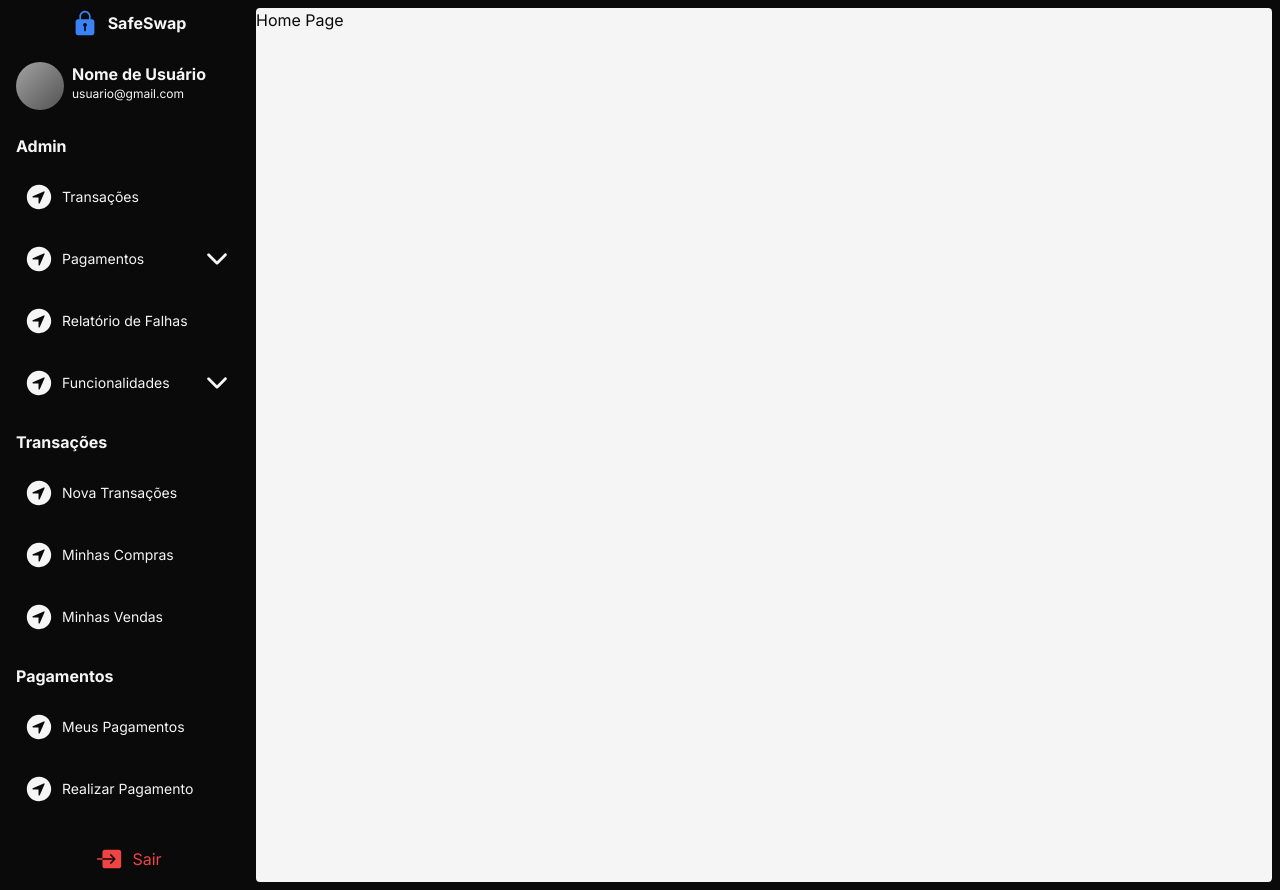
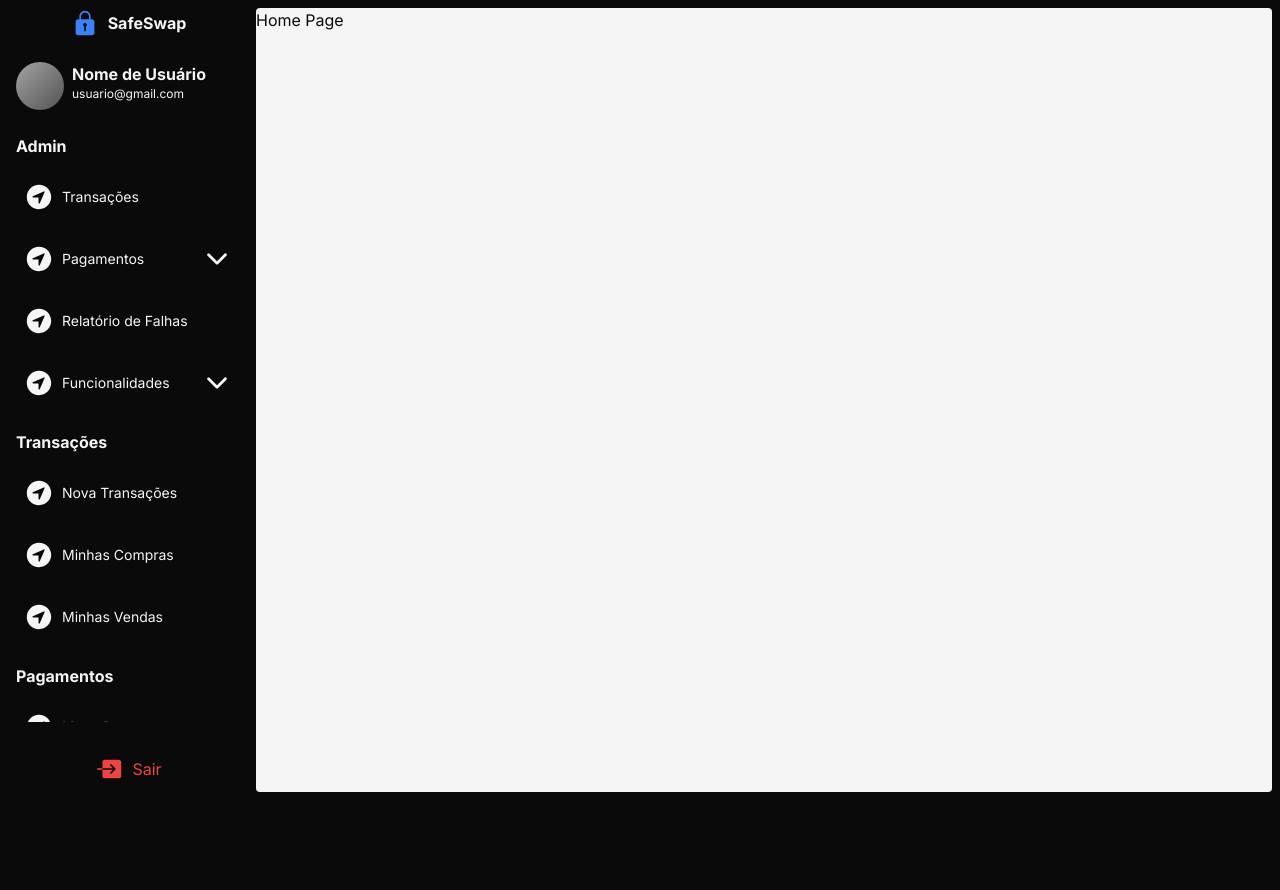
Before and after one commit to imLymei/safeswap-mock, a Next.js app: page / in a window 1280 px wide. After the commit the page ends 800 px from the top, so only its background shows below. Built offline with nearby package versions, Linux system fonts and the light colour scheme.

Commit message:
fix: sidebar overflowing content

```diff
--- a/src/app/layout.tsx
+++ b/src/app/layout.tsx
@@ -25,7 +25,7 @@ export default function RootLayout({
           'flex flex-col overflow-hidden bg-neutral-950 text-neutral-100',
         )}
       >
-        <div className='flex flex-1 p-2 selection:bg-blue-500 max-sm:flex-col max-sm:pb-0 sm:pl-0'>
+        <div className='flex max-h-svh flex-1 p-2 selection:bg-blue-500 max-sm:flex-col max-sm:pb-0 sm:pl-0'>
           <Sidebar />
           <main className='flex-1 rounded bg-neutral-100 text-neutral-950'>
             {children}
```
